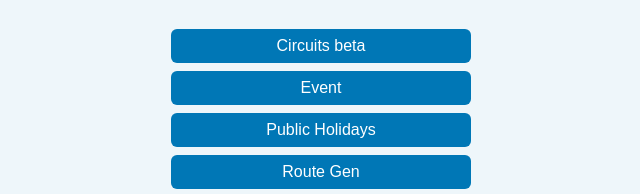
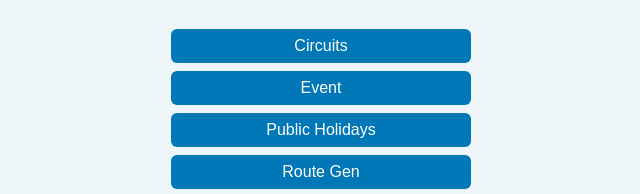
Before and after one commit to adubus/tools, a plain HTML site: page index.html in a window 1280 px wide. Shown: the part 171-365 px from the top of the page, 319-959 px from the left. Drawn offline with Linux system fonts and the light colour scheme.

Commit message:
Update index.html

```diff
--- a/index.html
+++ b/index.html
@@ -12,7 +12,7 @@
 </footer>
 <body>
   <h1>Outils disponibles</h1>
-        <button onclick="window.location.href='Circuits.html'">Circuits beta</button>
+        <button onclick="window.location.href='Circuits.html'">Circuits</button>
       <button onclick="window.location.href='Event.html'">Event</button>
     <button onclick="window.location.href='PublicHolidays.html'">Public Holidays</button>
   <button onclick="window.location.href='gps.html'">Route Gen</button>
```
